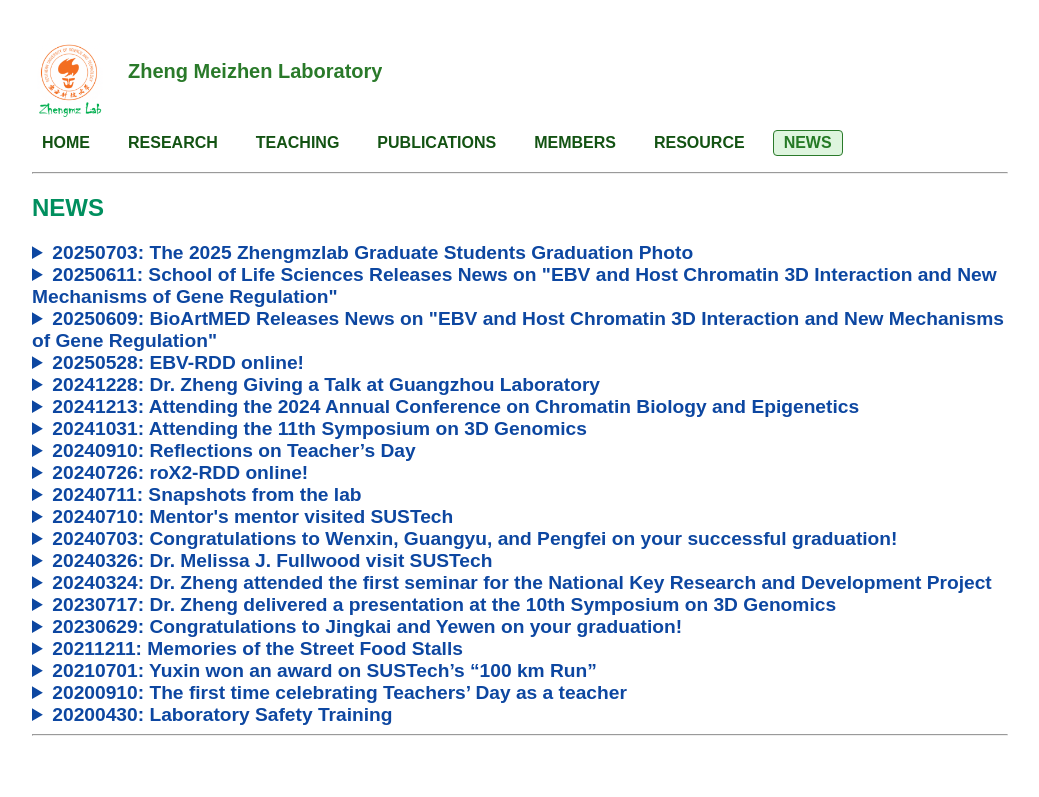
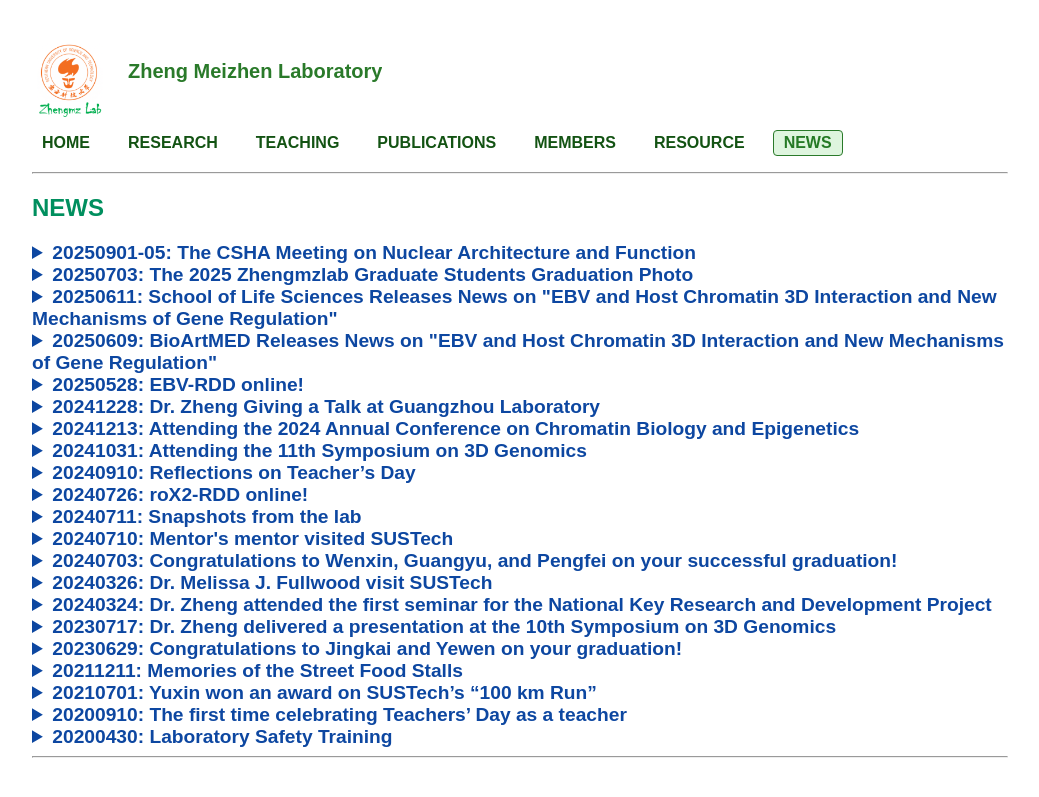
Before and after one commit to ZhengmzLab/zhengmzlab.github.io, a Jekyll site: the page built from news.md, in a window 1280 px wide. Shown: the top 797 px of the page, without its empty margins (120-1159 px from the left). Built offline with Jekyll 4.4.1, drawn with Linux system fonts in a browser that asks for light colours; comment, search, counter and statistics services are not loaded.

Commit message:
Update news.md

```diff
--- a/news.md
+++ b/news.md
@@ -3,6 +3,21 @@ layout: default
 title: NEWS
 ---
 ## <span style="color:#008f5e; font-weight:bold;">NEWS</span>
+
+
+<!-- ################################# -->
+<details>
+<summary  style="color:#0D47A1; font-size:1.2em; font-weight:bold;" >20250901-05: The CSHA Meeting on Nuclear Architecture and Function </summary>
+<br>
+   <img width="1292" alt="image" src="https://github.com/user-attachments/assets/7f04d57e-352d-4203-a1b7-4793d727ef90" />
+   <img width="1292" alt="image" src="https://github.com/user-attachments/assets/e5c9a2e2-ed78-48bd-ae70-e9168decd2d58" />
+  <img width="1292" alt="image" src="https://github.com/user-attachments/assets/4bfe7476-2961-4694-a33a-f044d4785465" />
+
+
+<br>
+</details>
+<!-- ################################# -->
+
 
 <!-- ################################# -->
 <details>
```
